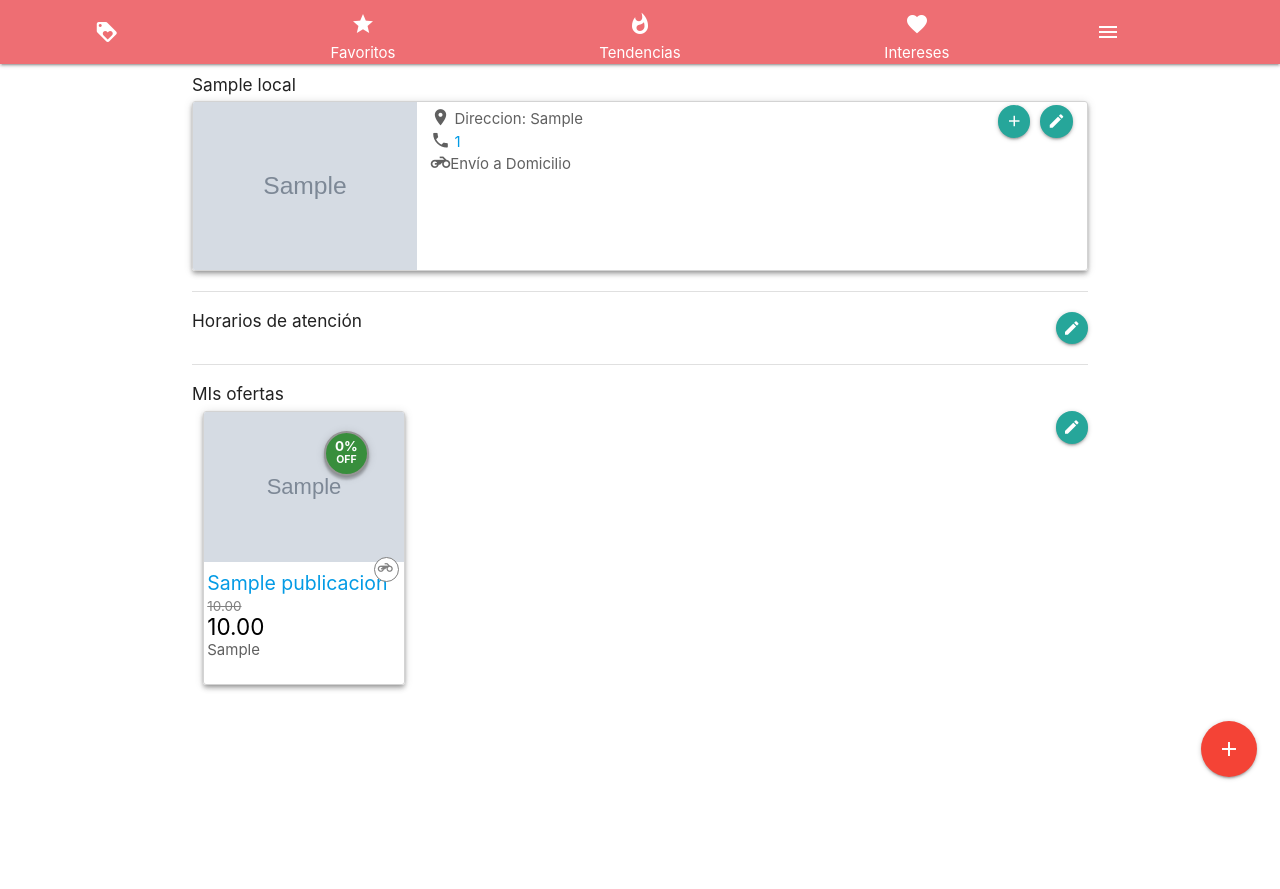
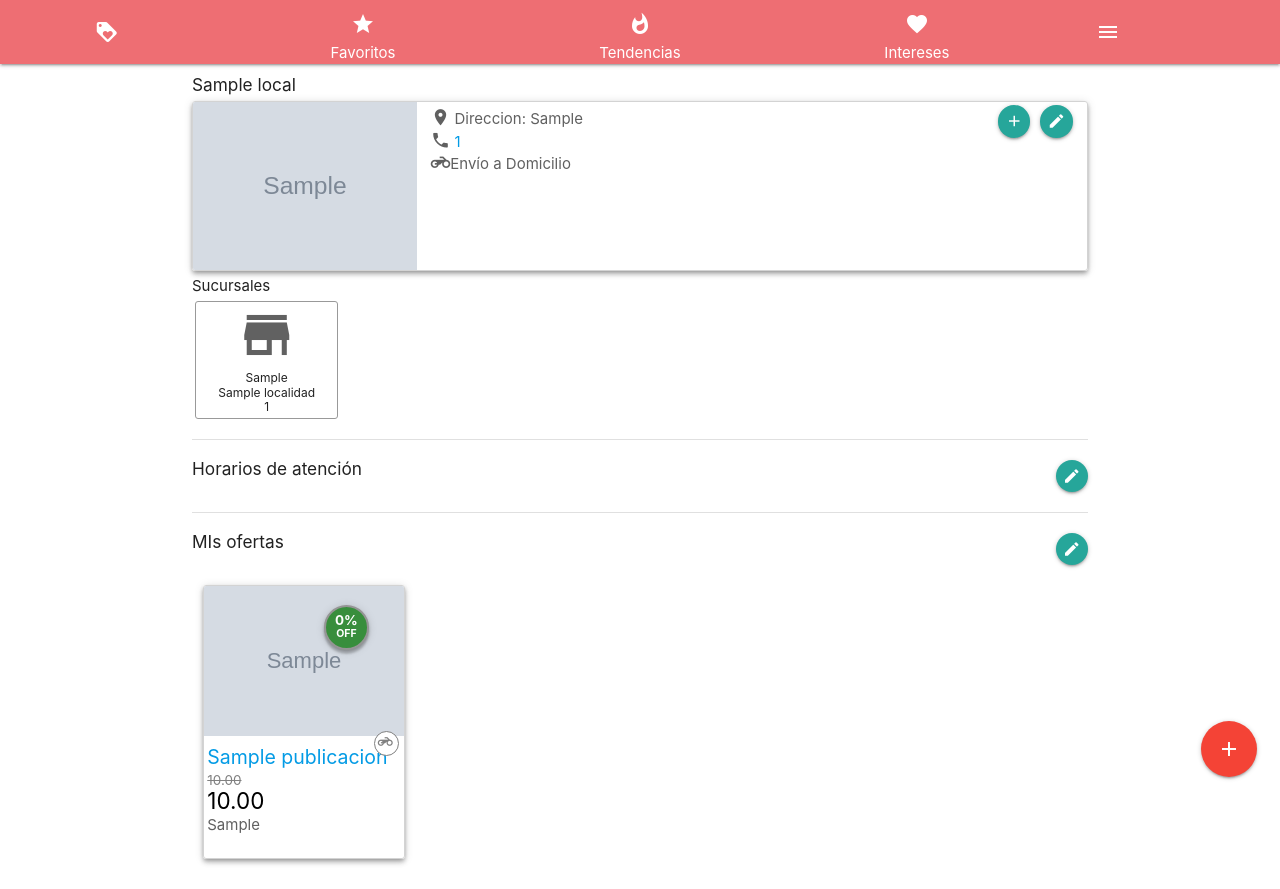
Before and after one commit to informatorio-sp-2019/OfferTown, a Django app: a page that uses app_ofertas/templates/local/local_usuario.html in a window 1280 px wide. Before the commit the page ends 780 px from the top, so only its background shows below. Run offline with Django 3.2, Linux system fonts and the light colour scheme; a user stored in the database is signed in; tables that the repository leaves empty hold one stand-in row (values such as "Sample post"); grey boxes marked "Sample" are stand-in pictures.

Commit message:
mostrando sucursales en ver local usuario

```diff
--- a/app_ofertas/templates/local/local_usuario.html
+++ b/app_ofertas/templates/local/local_usuario.html
@@ -6,7 +6,7 @@
 
 {% block content %}
 
-	<div class="row">
+	<div class="row sin-margen">
 		<h6 class="titulo-local">
 			{{ local.nombre }}
 		</h6>
@@ -72,6 +72,22 @@
 
 	</div>
 
+	<p class="ttl-sucursal">Sucursales</p>
+	<div class="row">
+		{% for suc in local.get_sucursales %}
+			<div class="col s4 m3 l2 padding3px">
+				<div class="sucursal">
+					<!-- <img class="responsive-img foto-sucursal" src="{% static 'img/sin-foto-local.svg' %}"> -->
+					<p class="center-align sin-margen"><i class="material-icons medium grey-text text-darken-2">store</i></p>
+					<p class="data-suc truncate">{{suc.direccion}}</p>
+					<p class="data-suc truncate">{{suc.localidad}}</p>
+					<p class="data-suc truncate">{{suc.telefono}}</p>
+				</div>
+			</div>
+			{% endfor %}
+
+	</div>
+
 	<div class="row">
 		<div class="divider"></div>
 	</div>
@@ -118,11 +134,14 @@
 		<div class="divider"></div>
 	</div>
 
-	<div>
-		<h6>MIs ofertas</h6>
+	<div class="row">
+		<h6>MIs ofertas
+		{% if ofertas %}
+			<a href="{% url 'app_ofertas:editar_ofertas' user.username local.id  %}" class="secondary-content btn-floating btn-small waves-effect waves-light tooltipped grey-text" data-position="top" data-tooltip="Editar mis ofertas"><i class="material-icons">edit</i></a>
+		{% endif %}
+		</h6>
 	</div>
 	{% if ofertas %}
-	<a href="{% url 'app_ofertas:editar_ofertas' user.username local.id  %}" class="secondary-content btn-floating btn-small waves-effect waves-light tooltipped grey-text" data-position="top" data-tooltip="Editar mis ofertas"><i class="material-icons">edit</i></a>
 		{% include "publicacion/publicaciones_grid.html" with publicaciones=ofertas %}
 	{% else %}
 		<div class="row center-align">
--- a/app_ofertas/views.py
+++ b/app_ofertas/views.py
@@ -107,7 +107,6 @@ def agregar_local(request):
 	if request.method == 'POST':
 		form = LocalForm(request.POST, request.FILES)
 		if form.is_valid():
-			# ipdb.set_trace()
 			local = form.save(commit=False)
 			local.usuario = request.user.usuario
 			local.save()
--- a/static/css/style.css
+++ b/static/css/style.css
@@ -419,7 +419,34 @@ position: absolute;
 }
 
 .boton-add-sucursal{
-margin-right: 10px
+	margin-right: 10px
+}
+
+.ttl-sucursal{
+	margin: 0;
+	line-height: 2em;
+}
+
+
+.padding3px{
+	padding: 0 3px !important;
+}
+.sucursal{
+	border: solid 1px #999;
+	border-radius: 3px;
+	padding: 3px;
+}
+
+.sucursal .foto-sucursal{
+	padding: .5em 1.5em 0;
+	filter: grayscale(90);
+}
+
+.sucursal .data-suc{
+	font-size: .8em;
+	line-height: 1.2em;
+	margin: 0;
+	text-align: center;
 }
 
 /* login */
```
